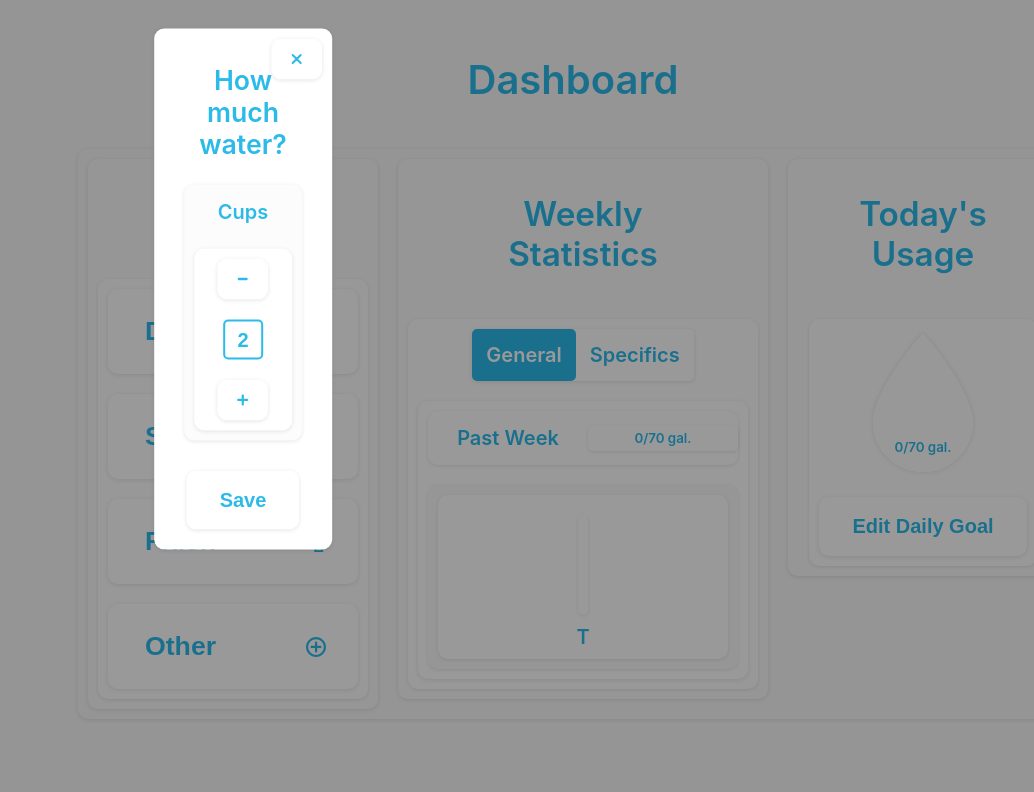
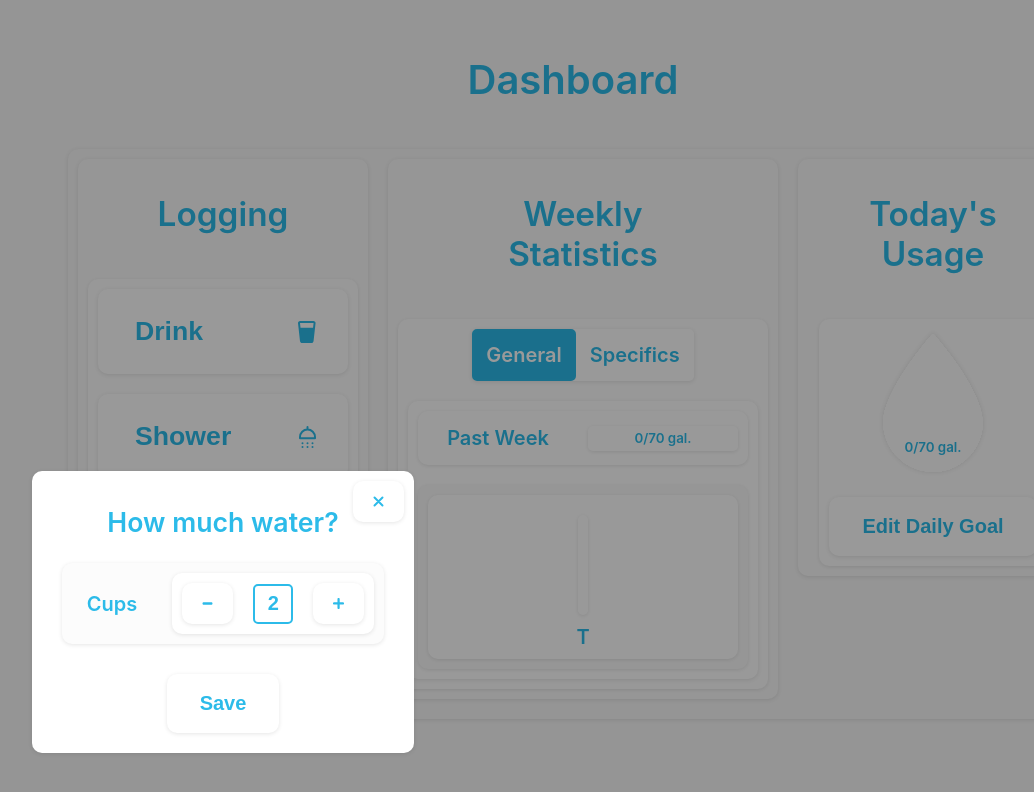
Before and after one commit to mr-mph/WaterTrackr, a React (Vite) app: page / in a window 1280 px wide. Both pictures are taken after a click on the button "Drink". Shown: the top 792 px of the page, without its empty margins (67-1101 px from the left). Built offline with nearby package versions, Linux system fonts and the light colour scheme.

Commit message:
update styling

```diff
--- a/src/components/visuals/Droplet.jsx
+++ b/src/components/visuals/Droplet.jsx
@@ -6,7 +6,7 @@ export default function Droplet(props) {
     height = 100;
   }
   return (
-    <div className="col">
+    <div className="col droplet">
       <svg
         width={108}
         height={148}
--- a/src/index.scss
+++ b/src/index.scss
@@ -6,7 +6,6 @@
 * {
   box-sizing: border-box;
   margin: 10px;
-  position: relative;
 }
 
 .row,
@@ -101,6 +100,10 @@ svg {
   padding: 5px 15px;
 }
 
+.droplet {
+  position: relative;
+}
+
 .slider-overlay,
 .droplet-overlay {
   font-size: 10pt;
@@ -144,7 +147,6 @@ svg {
 
 .slider {
   border-radius: 5px;
-  margin: 0;
   flex-grow: 0;
 }
 
@@ -192,8 +194,7 @@ svg {
   padding: 10px;
   background: #fff;
   position: absolute;
-  left: 50%;
-  transform: translate(-50%, -50%);
+  margin: 15% auto;
   z-index: 2;
 }
 
```
